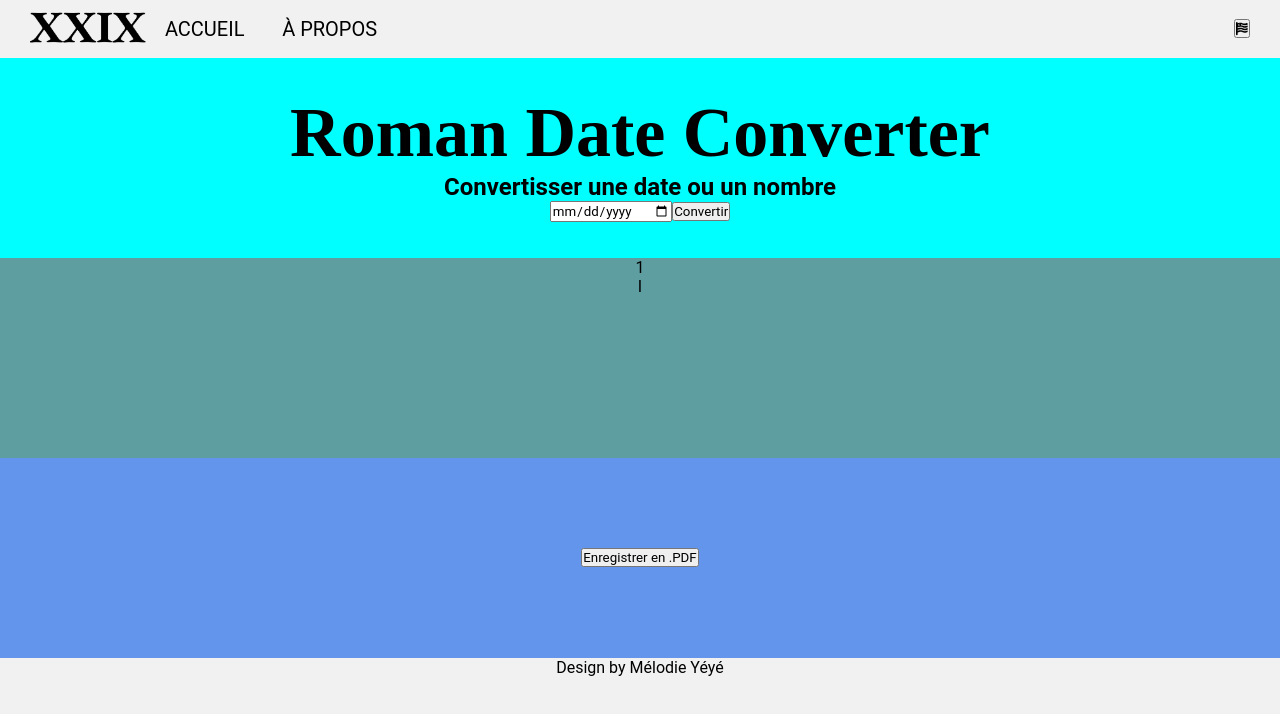
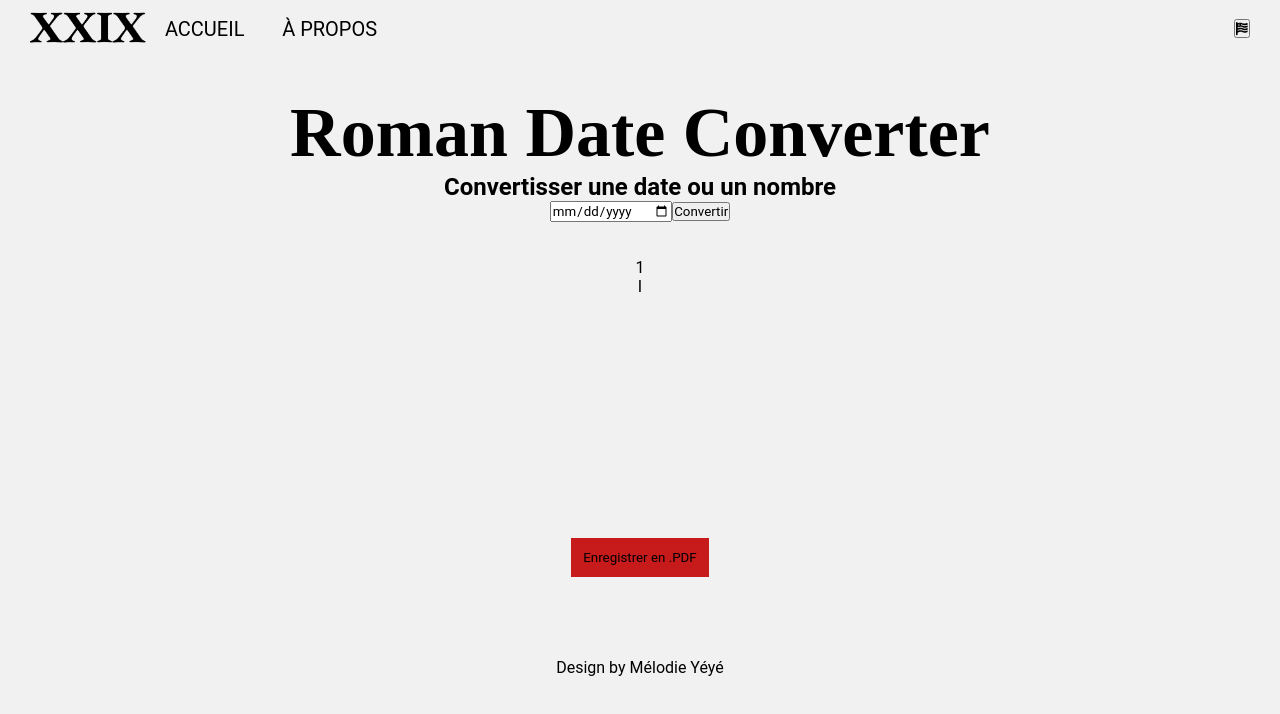
Before and after one commit to yeyemelodie01/romanconverter, a React (Create React App) app: page / in a window 1280 px wide. Shown: the top 714 px of the page. Built offline with nearby package versions, Linux system fonts and the light colour scheme.

Commit message:
add modifications

```diff
--- a/src/pages/home/index.jsx
+++ b/src/pages/home/index.jsx
@@ -26,7 +26,7 @@ function Home() {
           </div>
         </div>
         <div className="thirdChildGrid">
-          <button>Enregistrer en .PDF</button>
+          <button className="styleButton">Enregistrer en .PDF</button>
         </div>
       </div>
   );
--- a/src/utils/styles/home.css
+++ b/src/utils/styles/home.css
@@ -8,7 +8,6 @@
 
 .firstChildGrid{
     grid-area: 1 / 1 / 2 / 2;
-    background-color: aqua;
     height: 200px;
     display: flex;
     flex-direction: column;
@@ -17,12 +16,10 @@
 
 .secondChildGrid{
     grid-area: 2 / 1 / 3 / 2;
-    background-color: cadetblue;
 }
 
 .thirdChildGrid{
     grid-area: 3 / 1 / 4 / 2;
-    background-color: cornflowerblue;
     display: flex;
     align-items: center;
     justify-content: center;
@@ -32,3 +29,9 @@
     font-family: "EB Garamond", serif;
     font-size: 70px;
 }
+
+.styleButton{
+    background-color: #C71A1A;
+    border: 2px solid transparent;
+    padding: 10px;
+}
```
